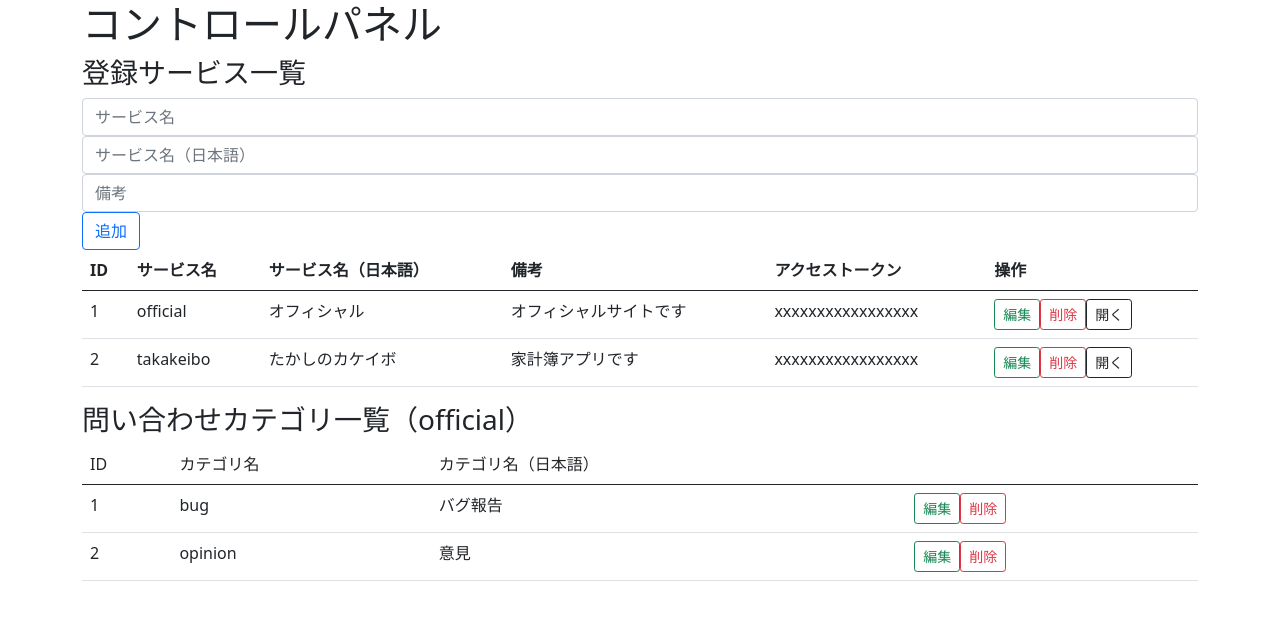
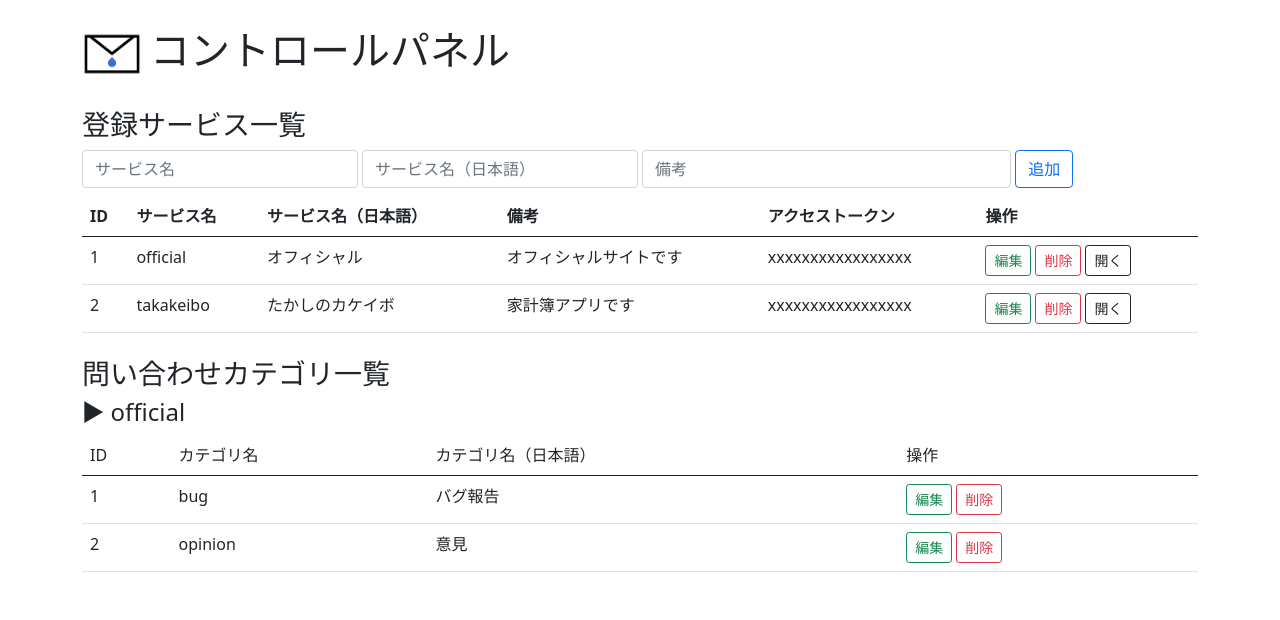
Before and after one commit to uyupun-archive/regret, a Next.js app: page / in a window 1280 px wide. Shown: the top 620 px of the page. Built offline with nearby package versions, Linux system fonts and the light colour scheme.

Commit message:
Modify mock

```diff
--- a/src/pages/index.tsx
+++ b/src/pages/index.tsx
@@ -1,17 +1,26 @@
 const Index = () => {
   return (
     <div className="container">
-      <h1>{ process.env.NEXT_PUBLIC_APP_NAME } コントロールパネル</h1>
-      <div>
+      <div className="mt-4 mb-4 d-flex align-items-center">
+        <img src="logo.png" width="60" />
+        <h1 className="ms-2">{ process.env.NEXT_PUBLIC_APP_NAME } コントロールパネル</h1>
+      </div>
+      <div className="mb-4">
         <h3>登録サービス一覧</h3>
-        <div>
-          <form>
+        <form className="row g-1 mb-2">
+          <div className="col-3">
             <input type="text" className="form-control" placeholder="サービス名" />
+          </div>
+          <div className="col-3">
             <input type="text" className="form-control" placeholder="サービス名（日本語）" />
+          </div>
+          <div className="col-4">
             <input type="text" className="form-control" placeholder="備考" />
+          </div>
+          <div className="col-2">
             <button className="btn btn-outline-primary">追加</button>
-          </form>
-        </div>
+          </div>
+        </form>
         <table className="table">
           <thead>
             <tr>
@@ -32,8 +41,8 @@ const Index = () => {
               <td>xxxxxxxxxxxxxxxxx</td>
               <td>
                 <button type="button" className="btn btn-outline-success btn-sm">編集</button>
-                <button type="button" className="btn btn-outline-danger btn-sm">削除</button>
-                <button type="button" className="btn btn-outline-dark btn-sm">開く</button>
+                <button type="button" className="btn btn-outline-danger btn-sm ms-1">削除</button>
+                <button type="button" className="btn btn-outline-dark btn-sm ms-1">開く</button>
               </td>
             </tr>
             <tr>
@@ -44,22 +53,23 @@ const Index = () => {
               <td>xxxxxxxxxxxxxxxxx</td>
               <td>
                 <button type="button" className="btn btn-outline-success btn-sm">編集</button>
-                <button type="button" className="btn btn-outline-danger btn-sm">削除</button>
-                <button type="button" className="btn btn-outline-dark btn-sm">開く</button>
+                <button type="button" className="btn btn-outline-danger btn-sm ms-1">削除</button>
+                <button type="button" className="btn btn-outline-dark btn-sm ms-1">開く</button>
               </td>
             </tr>
           </tbody>
         </table>
       </div>
       <div>
-        <h3>問い合わせカテゴリ一覧（official）</h3>
+        <h3>問い合わせカテゴリ一覧</h3>
+        <h4>▶ official</h4>
         <table className="table">
           <thead>
             <tr>
               <td>ID</td>
               <td>カテゴリ名</td>
               <td>カテゴリ名（日本語）</td>
-              <td></td>
+              <td>操作</td>
             </tr>
           </thead>
           <tbody>
@@ -69,7 +79,7 @@ const Index = () => {
               <td>バグ報告</td>
               <td>
                 <button type="button" className="btn btn-outline-success btn-sm">編集</button>
-                <button type="button" className="btn btn-outline-danger btn-sm">削除</button>
+                <button type="button" className="btn btn-outline-danger btn-sm ms-1">削除</button>
               </td>
             </tr>
             <tr>
@@ -78,7 +88,7 @@ const Index = () => {
               <td>意見</td>
               <td>
                 <button type="button" className="btn btn-outline-success btn-sm">編集</button>
-                <button type="button" className="btn btn-outline-danger btn-sm">削除</button>
+                <button type="button" className="btn btn-outline-danger btn-sm ms-1">削除</button>
               </td>
             </tr>
           </tbody>
```
